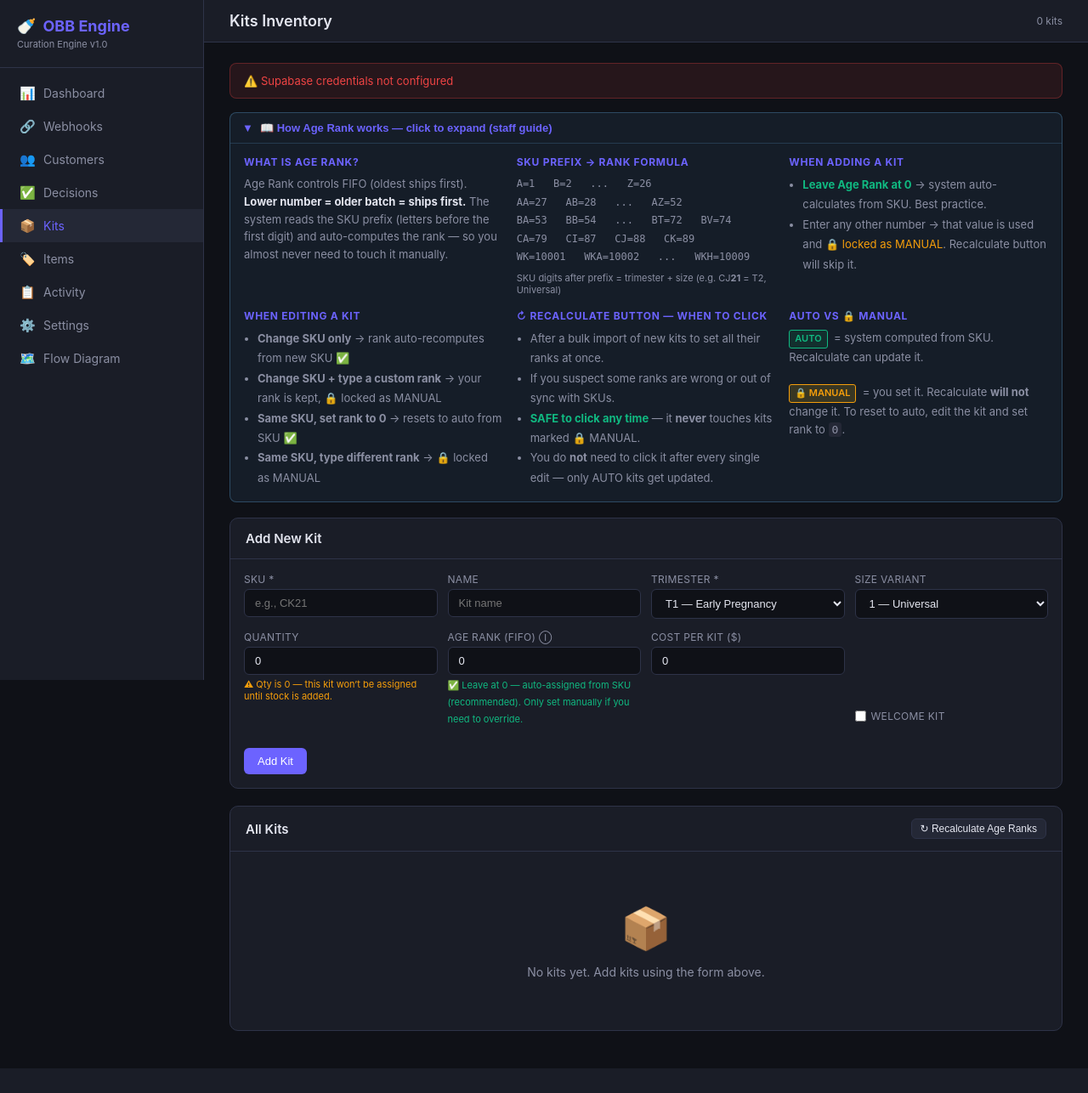
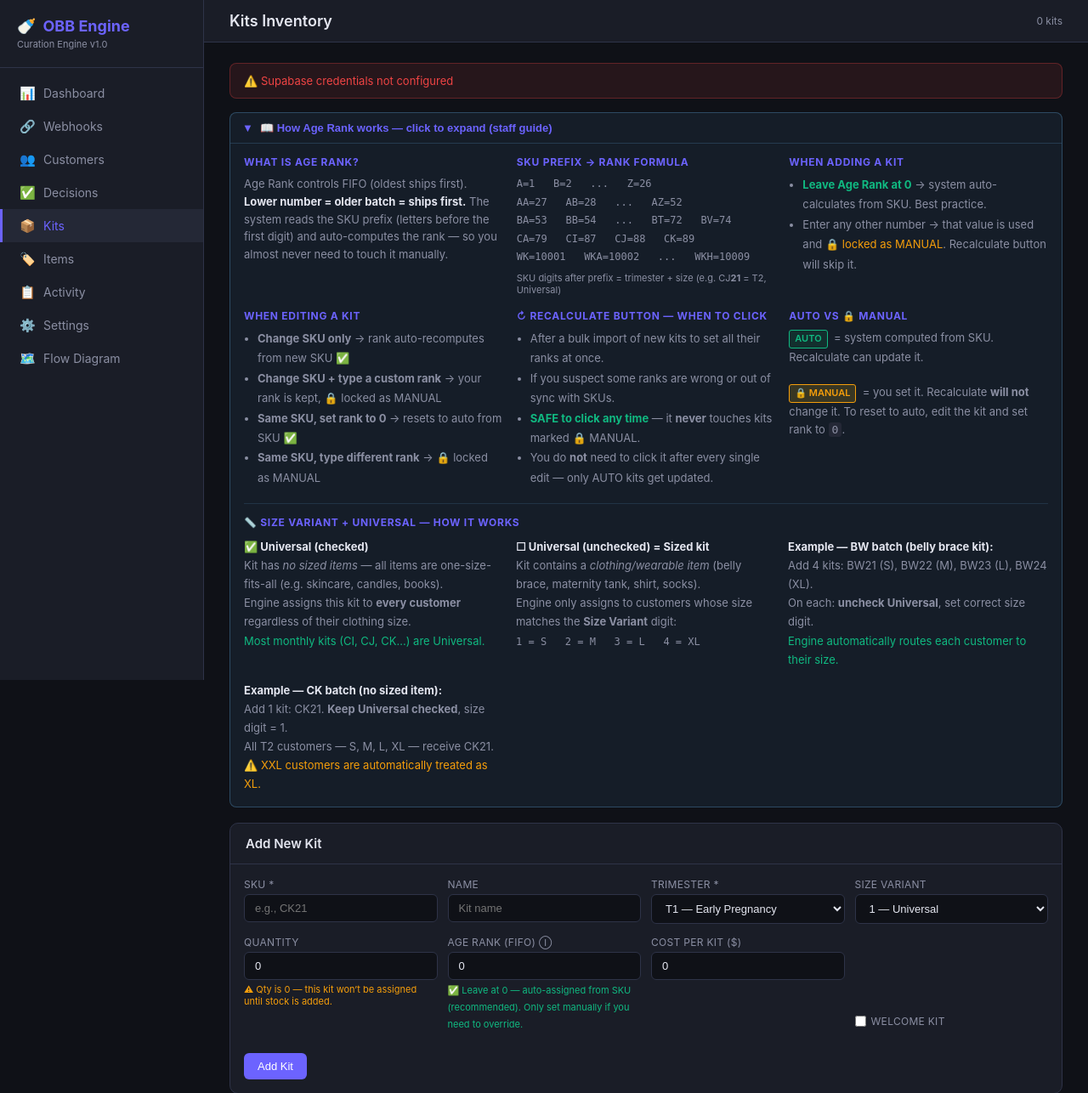
Before and after one commit to hasan-tec/obb-real-app, a FastAPI app: page /kits in a window 1280 px wide, after a click that opens the changed part. Shown: the top 1286 px of the page at 85% size. Before the commit the page ends 1257 px from the top, so only its background shows below. Run offline with FastAPI, Linux system fonts and the light colour scheme.

Commit message:
fix: is_universal flag, S size variant, XXL normalization, OBB- age rank fix
- compute_age_rank_from_sku: strips OBB- prefix, KITS suffix, internal dashes
- normalize_clothing_size: XXL/2XL -> XL mapping
- assign_kit: re-normalize clothing_size at engine runtime (guards against raw DB values)
- add_kit + edit_kit routes: accept + save is_universal boolean
- kits.html: Universal checkbox, size dropdown S/M/L/XL, info panel, table display
- kit_detail.html: Universal checkbox, inline hint bar, stat card update

```diff
--- a/app.py
+++ b/app.py
@@ -289,6 +289,8 @@ def normalize_clothing_size(raw_size: str) -> Optional[str]:
         "m": "M", "med": "M", "medium": "M",
         "l": "L", "lg": "L", "lrg": "L", "large": "L",
         "xl": "XL", "x-large": "XL", "xlarge": "XL", "x-lg": "XL",
+        # XXL maps to XL — OBB groups XXL+XL into the same kit variant (per spreadsheet data)
+        "xxl": "XL", "2xl": "XL", "xx-large": "XL", "xxlarge": "XL",
     }
     result = size_map.get(s)
     if not result:
@@ -392,13 +394,19 @@ def compute_age_rank_from_sku(sku: str) -> int:
     """
     Auto-compute FIFO age rank from kit SKU prefix.
 
-    Rules (from OBB naming convention):
-      - Strip leading 'RW-' (reworked kit marker) before parsing
-      - Extract alpha prefix = all letters before the first digit
+    Handles both old format (CK41) and VeraCore format (OBB-CK-41 KITS).
+
+    Cleaning steps:
+      1. Strip leading 'RW-' or 'RW' (reworked kit marker)
+      2. Strip leading 'OBB-' (VeraCore prefix)
+      3. Strip trailing ' KITS' or ' KIT' suffix
+      4. Remove internal dashes (WK-C1 → WKC1)
+      5. Extract alpha prefix = all letters before the first digit
+
+    Rank rules:
       - Welcome kits (prefix starts with 'WK'):
           'WK'  alone       → 10001 (oldest WK)
           'WKA'             → 10002
-          'WKB'             → 10003
           ...
           'WKH'             → 10009
       - Regular kits (alphabetical batches):
@@ -418,6 +426,19 @@ def compute_age_rank_from_sku(sku: str) -> int:
         clean = clean[3:]
     elif clean.startswith("RW"):
         clean = clean[2:]
+
+    # Strip VeraCore prefix and suffix (OBB-WK-C1 KITS → WKC1)
+    if clean.startswith("OBB-"):
+        clean = clean[4:]
+        logger.debug(f"[AGE_RANK] Stripped OBB- prefix → '{clean}'")
+    # Strip trailing ' KITS' or ' KIT' suffix
+    if clean.endswith(" KITS"):
+        clean = clean[:-5]
+    elif clean.endswith(" KIT"):
+        clean = clean[:-4]
+    # Remove internal dashes (WK-C1 → WKC1)
+    clean = clean.replace("-", "")
+    logger.debug(f"[AGE_RANK] Cleaned SKU: '{sku}' → '{clean}'")
 
     # Extract alpha prefix (letters before first digit)
     prefix = ""
@@ -609,7 +630,10 @@ async def assign_kit(customer_id: str, ship_date_val: date) -> dict:
         return {"decision_type": "incomplete-data", "reason": "No trimester — missing due date", "kit_id": None, "kit_sku": None}
 
     clothing_size = cust.get("clothing_size")
-    logger.info(f"[DECISION ENGINE] Customer: {cust.get('email')}, T{trimester}, Size: {clothing_size or 'universal'}")
+    # Re-normalize at engine time — guards against old/raw DB values (e.g. "xxl", "med", "lrg")
+    if clothing_size:
+        clothing_size = normalize_clothing_size(clothing_size) or clothing_size
+    logger.info(f"[DECISION ENGINE] Customer: {cust.get('email')}, T{trimester}, Size: {clothing_size or 'unknown (no size on record)'}")
 
     # 2. Get customer's item history from past shipments
     shipments = db.table("shipments").select("id, kit_sku").eq("customer_id", customer_id).execute()
@@ -660,13 +684,19 @@ async def assign_kit(customer_id: str, ship_date_val: date) -> dict:
             "kit_sku": None,
         }
 
-    # 4. Filter by size variant (1=universal, 2=S/M, 3=L, 4=XL)
+    # 4. Filter by size variant
+    # is_universal=True  → kit has no sized items, goes to ALL customers regardless of size
+    # is_universal=False → kit has a sized item; match customer's size
+    # size_to_variant: S=1, M=2, L=3, XL=4 (matches SKU second digit convention)
     if clothing_size:
-        size_to_variant = {"S": 2, "M": 2, "L": 3, "XL": 4}
+        size_to_variant = {"S": 1, "M": 2, "L": 3, "XL": 4}
         customer_variant = size_to_variant.get(clothing_size, 1)
-        filtered = [k for k in available_kits if k["size_variant"] == 1 or k["size_variant"] == customer_variant]
+        filtered = [k for k in available_kits if k.get("is_universal") or k["size_variant"] == customer_variant]
+        logger.info(f"[DECISION ENGINE] Size filter: clothing_size={clothing_size}, customer_variant={customer_variant}")
     else:
-        filtered = [k for k in available_kits if k["size_variant"] == 1]
+        # No size info → only universal kits
+        filtered = [k for k in available_kits if k.get("is_universal")]
+        logger.info(f"[DECISION ENGINE] No size on record → universal kits only")
 
     logger.info(f"[DECISION ENGINE] After size filter: {len(filtered)} kits (customer size: {clothing_size or 'universal-only'})")
 
@@ -728,7 +758,7 @@ async def assign_kit(customer_id: str, ship_date_val: date) -> dict:
         "reason": (
             f"Assigned {chosen['sku']} — age rank {chosen['age_rank']}, "
             f"{'welcome' if chosen.get('is_welcome_kit') else 'regular'} kit for T{trimester}, "
-            f"size: {'universal' if chosen['size_variant'] == 1 else clothing_size}. "
+            f"size: {'universal' if chosen.get('is_universal') else clothing_size}. "
             f"{len(valid_kits)} valid kit(s), {len(filtered)} checked."
         ),
         "kit_id": chosen["id"],
@@ -2383,6 +2413,7 @@ async def add_kit(
     trimester: int = Form(...),
     size_variant: int = Form(1),
     is_welcome_kit: str = Form(""),
+    is_universal: str = Form(""),
     quantity_available: int = Form(0),
     age_rank: int = Form(0),
     cost_per_kit: float = Form(0),
@@ -2391,18 +2422,20 @@ async def add_kit(
     try:
         db = get_supabase()
         welcome = is_welcome_kit.lower() in ("true", "on", "1", "yes") if is_welcome_kit else False
+        universal = is_universal.lower() in ("true", "on", "1", "yes") if is_universal else False
         sku_clean = sku.strip().upper()
         # Auto-compute age_rank from SKU when not manually set (age_rank == 0)
         if age_rank == 0:
             age_rank = compute_age_rank_from_sku(sku_clean)
             logger.info(f"[KITS] Auto-computed age_rank={age_rank} from SKU '{sku_clean}'")
-        logger.info(f"[KITS] Adding kit: sku={sku_clean}, T{trimester}, size={size_variant}, welcome={welcome}, qty={quantity_available}, age_rank={age_rank} (source=auto)")
+        logger.info(f"[KITS] Adding kit: sku={sku_clean}, T{trimester}, size={size_variant}, universal={universal}, welcome={welcome}, qty={quantity_available}, age_rank={age_rank} (source=auto)")
         kit_result = db.table("kits").insert({
             "sku": sku_clean,
             "name": name.strip() or None,
             "trimester": trimester,
             "size_variant": size_variant,
             "is_welcome_kit": welcome,
+            "is_universal": universal,
             "quantity_available": quantity_available,
             "age_rank": age_rank,
             "age_rank_source": "auto",
@@ -3825,6 +3858,7 @@ async def edit_kit(
     trimester: int = Form(...),
     size_variant: int = Form(1),
     is_welcome_kit: str = Form(""),
+    is_universal: str = Form(""),
     quantity_available: int = Form(0),
     age_rank: int = Form(0),
     cost_per_kit: float = Form(0),
@@ -3833,6 +3867,7 @@ async def edit_kit(
     try:
         db = get_supabase()
         welcome = is_welcome_kit.lower() in ("true", "on", "1", "yes") if is_welcome_kit else False
+        universal = is_universal.lower() in ("true", "on", "1", "yes") if is_universal else False
 
         # Fetch current SKU + source so we can detect changes
         current = db.table("kits").select("sku, age_rank_source").eq("id", kit_id).single().execute()
@@ -3877,13 +3912,14 @@ async def edit_kit(
             "trimester": trimester,
             "size_variant": size_variant,
             "is_welcome_kit": welcome,
+            "is_universal": universal,
             "quantity_available": quantity_available,
             "age_rank": age_rank,
             "age_rank_source": age_rank_source,
             "cost_per_kit": cost_per_kit if cost_per_kit > 0 else None,
         }
         db.table("kits").update(record).eq("id", kit_id).execute()
-        logger.info(f"[KIT EDIT] Updated kit {sku_clean}: T{trimester}, qty={quantity_available}, welcome={welcome}, age_rank={age_rank}, source={age_rank_source}")
+        logger.info(f"[KIT EDIT] Updated kit {sku_clean}: T{trimester}, qty={quantity_available}, welcome={welcome}, universal={universal}, age_rank={age_rank}, source={age_rank_source}")
         await log_activity("kit", f"Edited kit {sku_clean}", f"T{trimester}, Qty: {quantity_available}, Age Rank: {age_rank} ({age_rank_source})", "success")
     except Exception as e:
         logger.error(f"[KIT EDIT] Error: {e}", exc_info=True)
--- a/templates/kits.html
+++ b/templates/kits.html
@@ -109,6 +109,46 @@
                         &nbsp;= you set it. Recalculate <strong>will not</strong> change it. To reset to auto, edit the
                         kit and set rank to <code
                             style="background:var(--surface2);padding:1px 4px;border-radius:3px;">0</code>.
+                    </div>
+                </div>
+
+                <div style="grid-column:1/-1;border-top:1px solid rgba(99,179,237,0.15);padding-top:14px;margin-top:2px;">
+                    <div
+                        style="font-weight:700;font-size:12px;letter-spacing:.06em;text-transform:uppercase;color:var(--accent);margin-bottom:10px;">
+                        📏 Size Variant + Universal — How It Works</div>
+                    <div style="display:grid;grid-template-columns:repeat(auto-fit,minmax(240px,1fr));gap:14px;">
+                        <div>
+                            <div style="font-size:13px;color:var(--text-dim);line-height:1.7;">
+                                <strong style="color:var(--text);">✅ Universal (checked)</strong><br>
+                                Kit has <em>no sized items</em> — all items are one-size-fits-all (e.g. skincare, candles, books).<br>
+                                Engine assigns this kit to <strong>every customer</strong> regardless of their clothing size.<br>
+                                <span style="color:var(--green);">Most monthly kits (CI, CJ, CK…) are Universal.</span>
+                            </div>
+                        </div>
+                        <div>
+                            <div style="font-size:13px;color:var(--text-dim);line-height:1.7;">
+                                <strong style="color:var(--text);">☐ Universal (unchecked) = Sized kit</strong><br>
+                                Kit contains a <em>clothing/wearable item</em> (belly brace, maternity tank, shirt, socks).<br>
+                                Engine only assigns to customers whose size matches the <strong>Size Variant</strong> digit:<br>
+                                <span style="font-family:monospace;font-size:12px;">1 = S &nbsp; 2 = M &nbsp; 3 = L &nbsp; 4 = XL</span>
+                            </div>
+                        </div>
+                        <div>
+                            <div style="font-size:13px;color:var(--text-dim);line-height:1.7;">
+                                <strong style="color:var(--text);">Example — BW batch (belly brace kit):</strong><br>
+                                Add 4 kits: BW21 (S), BW22 (M), BW23 (L), BW24 (XL).<br>
+                                On each: <strong>uncheck Universal</strong>, set correct size digit.<br>
+                                <span style="color:var(--green);">Engine automatically routes each customer to their size.</span>
+                            </div>
+                        </div>
+                        <div>
+                            <div style="font-size:13px;color:var(--text-dim);line-height:1.7;">
+                                <strong style="color:var(--text);">Example — CK batch (no sized item):</strong><br>
+                                Add 1 kit: CK21. <strong>Keep Universal checked</strong>, size digit = 1.<br>
+                                All T2 customers — S, M, L, XL — receive CK21.<br>
+                                <span style="color:var(--yellow);">⚠️ XXL customers are automatically treated as XL.</span>
+                            </div>
+                        </div>
                     </div>
                 </div>
 
@@ -261,8 +301,14 @@
                     </td>
                     <td>{{ k.name or '—' }}</td>
                     <td><span class="badge badge-purple">T{{ k.trimester }}</span></td>
-                    <td>{% if k.size_variant==1 %}Universal{% elif k.size_variant==2 %}M{% elif k.size_variant==3 %}L{%
-                        elif k.size_variant==4 %}XL{% endif %}</td>
+                    <td>
+                        {% if k.is_universal %}<span style="color:var(--text-dim);font-size:12px;">Universal</span>
+                        {% elif k.size_variant==1 %}S
+                        {% elif k.size_variant==2 %}M
+                        {% elif k.size_variant==3 %}L
+                        {% elif k.size_variant==4 %}XL
+                        {% endif %}
+                    </td>
                     <td>
                         {% set count = kit_item_counts.get(k.id, 0) %}
                         {% if count > 0 %}<a href="/kits/{{ k.id }}" style="color:var(--accent);">{{ count }} item{{ 's'
@@ -332,8 +378,14 @@
                     </td>
                     <td>{{ k.name or '—' }}</td>
                     <td><span class="badge badge-purple">T{{ k.trimester }}</span></td>
-                    <td>{% if k.size_variant==1 %}Universal{% elif k.size_variant==2 %}M{% elif k.size_variant==3 %}L{%
-                        elif k.size_variant==4 %}XL{% endif %}</td>
+                    <td>
+                        {% if k.is_universal %}<span style="color:var(--text-dim);font-size:12px;">Universal</span>
+                        {% elif k.size_variant==1 %}S
+                        {% elif k.size_variant==2 %}M
+                        {% elif k.size_variant==3 %}L
+                        {% elif k.size_variant==4 %}XL
+                        {% endif %}
+                    </td>
                     <td>
                         {% set count = kit_item_counts.get(k.id, 0) %}
                         {% if count > 0 %}<a href="/kits/{{ k.id }}" style="color:var(--accent);">{{ count }} item{{ 's'
```
Also changed, not shown: templates/kit_detail.html (+19 -4 lines).
